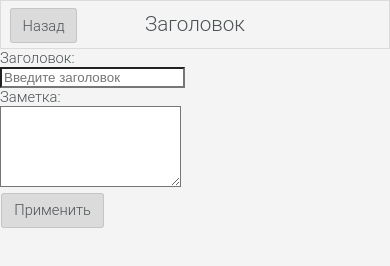
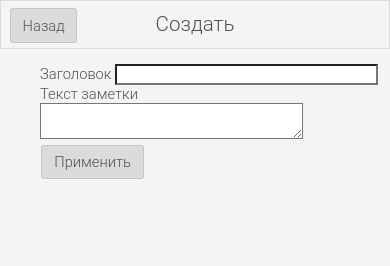
Before and after one commit to Young-khv/telerikappbuilder, a plain HTML site: page notes/index.html in a window 390 px wide. Both pictures are taken after a click on the link "Добавить". Drawn offline with Linux system fonts and the light colour scheme; some packages are replaced by stand-ins of ours.

Commit message:
Working version

```diff
--- a/notes/index.html
+++ b/notes/index.html
@@ -5,11 +5,14 @@
     <title></title>
     <meta charset="utf-8" />
     <link href="kendo/styles/kendo.mobile.all.min.css" rel="stylesheet" />
+
     <script src="cordova.js"></script>
     <script src="kendo/js/jquery.min.js"></script>
     <script src="kendo/js/kendo.mobile.min.js"></script>
     <script src="bower_components/requirejs/require.js"></script>
     <script src="scripts/main.js"></script>
+
+
 
 </head>
 <body>
@@ -19,7 +22,7 @@
         <header data-role="header">
             <div data-role="navbar">
                 <span data-role="view-title">Заметки</span>
-                <a href="#form" data-role="button" data-align="right">Добавить</a>
+                <a data-role="button" data-align="right" onclick="loadEditNode(-1)">Добавить</a>
             </div>
         </header>
 
@@ -33,14 +36,26 @@
             <header data-role="header">
                 <div data-role="navbar">
                     <a data-role="backbutton" data-align="left">Назад</a>
-                    <span id ="editTitle" data-role="view-title">Заголовок</span>
+                    <span id="editTitle" data-role="view-title"></span>
                 </div>
             </header>
-            Заголовок: <br>
-            <input id="noteTitle" type="text" placeholder="Введите заголовок"> <br>
-            Заметка: <br>
-            <textarea id="noteBody" placeholder="Текст заметки..." rows="5"> </textarea><br>
-            <a href="#list" data-role="button" data-align="right">Применить</a>
+
+            <ul style=" list-style-type: none">
+                <li>
+                    <label for="noteTitle">Заголовок</label>
+                    <input id="noteTitle" type="text" style="width: 75%;" />
+                </li>
+                <li>
+                    <label for="noteBody">Текст заметки</label>
+                    <textarea id="noteBody" style="width: 75%;"></textarea>
+                </li>
+                <li>
+                    <a href="#list" data-role="button" data-align="right" onclick="saveNote()">Применить</a>
+                </li>
+                <li>
+                    <input id ="editNodeId" type = "hidden"/>
+                </li>
+            </ul>
 
         </form>
     </div>
@@ -48,8 +63,49 @@
 </body>
 </html>
 <script>
-    function noteClick(id) {
-        alert(id);
+    function loadEditNode(id) {
+        var notes = JSON.parse(localStorage.getItem("notes"));
+        var noteId = -1;
+        for (var i = 0; i < notes.length; i++) {
+            if (notes[i].id == id) {
+                noteId = i;
+                break;
+            }
+        }
+
+        if (noteId > -1) {
+            $("#editTitle").text("Изменить");
+            $("#noteBody").text( notes[noteId].note);
+            $("#noteTitle").val(notes[noteId].title);
+        } else {
+            $("#editTitle").text("Создать");
+            $("#noteBody").text("");
+            $("#noteTitle").val("");
+        }
+        $("#editNodeId").val(noteId);
+        window.location.href = "#form";
+    }
+
+    function saveNote() {
+        var noteId = $("#editNodeId").val();
+        var notes = JSON.parse(localStorage.getItem("notes"));
+        if (noteId > -1) {
+            for (var i = 0; i < notes.length; i++)
+                if (notes[i].id == noteId) {
+                    notes[i].title = $("#noteTitle").val();
+                    notes[i].note = $("#noteBody").val();
+                    break;
+                }
+            localStorage.setItem("notes", JSON.stringify(notes, null, 2));
+        } else {
+            var id = localStorage.getItem("nextId");
+            var newNote = { id: id, title: $("#noteTitle").val(), note: $("#noteBody").val() };
+            notes.push(newNote);
+            localStorage.setItem("nextId", id + 1);
+            localStorage.setItem("notes", JSON.stringify(notes, null, 2));
+            location.reload();
+        }
+
     }
 
     function deleteNote(id) {
--- a/notes/scripts/app.js
+++ b/notes/scripts/app.js
@@ -1,3 +1,4 @@
+
 // Global access point
 var App = {};
 
--- a/notes/scripts/views/list.js
+++ b/notes/scripts/views/list.js
@@ -1,9 +1,9 @@
 define([], function () {
 
     function onInit(e) {
-
+        //localStorage.clear();
         var notes = JSON.parse(localStorage.getItem("notes"));
-        if (notes == undefined) {
+        if (notes == undefined || notes.length ==0) {
 
             var initNotes = [
                { id: 0, title: 'Заголовок 1', note: 'Заметка номер 1' },
@@ -14,22 +14,15 @@ define([], function () {
             var nextId = 3;
             notes = initNotes;
             localStorage.setItem("nextId", nextId);
-            localStorage.setItem("notes", JSON.stringify(initNotes,null,2));
+            localStorage.setItem("notes", JSON.stringify(initNotes, null, 2));
         }
 
         e.view.element.find('#notes-list').kendoMobileListView({
-            dataSource: kendo.data.DataSource.create({data: notes}),
-            template: "<a data-role='button' onclick = 'noteClick(${id})'> ${title}</a><a data-role='button' onclick ='deleteNote(${id})' >Delete</a>",
-            removeNote: function(e) {
-                this.notes.remove(e.data);
-                this.notes.sync();
-            },
-            noteClick: function (e) {
-                alert();
-            }
+            dataSource: kendo.data.DataSource.create({ data: notes }),
+            template: "<a data-role='button' onclick = 'loadEditNode(${id})'> ${title}</a><a data-role='button' onclick ='deleteNote(${id})' >Delete</a>"
         });
 
-      }
+    }
     return {
         onInit: onInit
     };
```
Also changed, not shown: notes/scripts/views/form.js (line endings or trailing spaces), 1 other file. Lines whose indentation alone changed are shown as unchanged.
